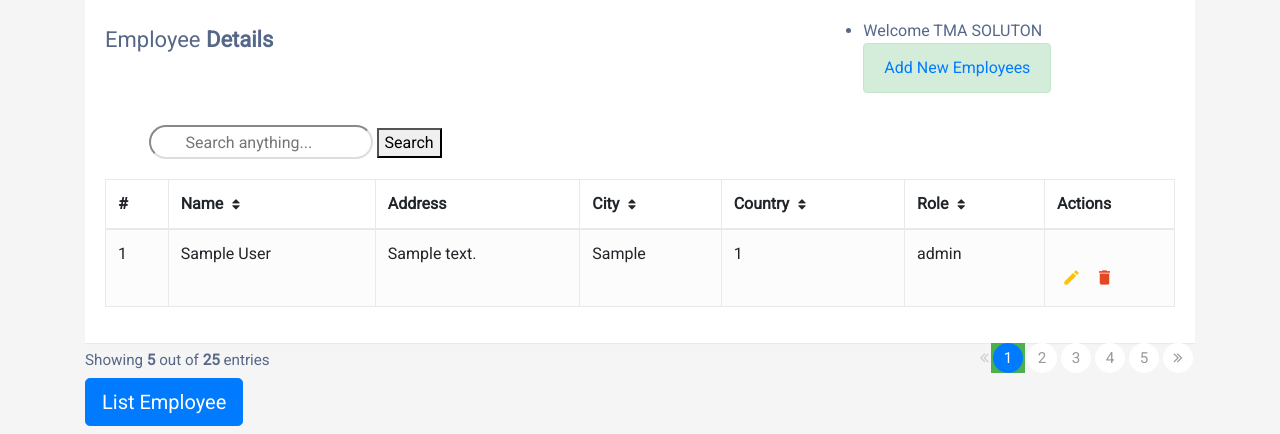
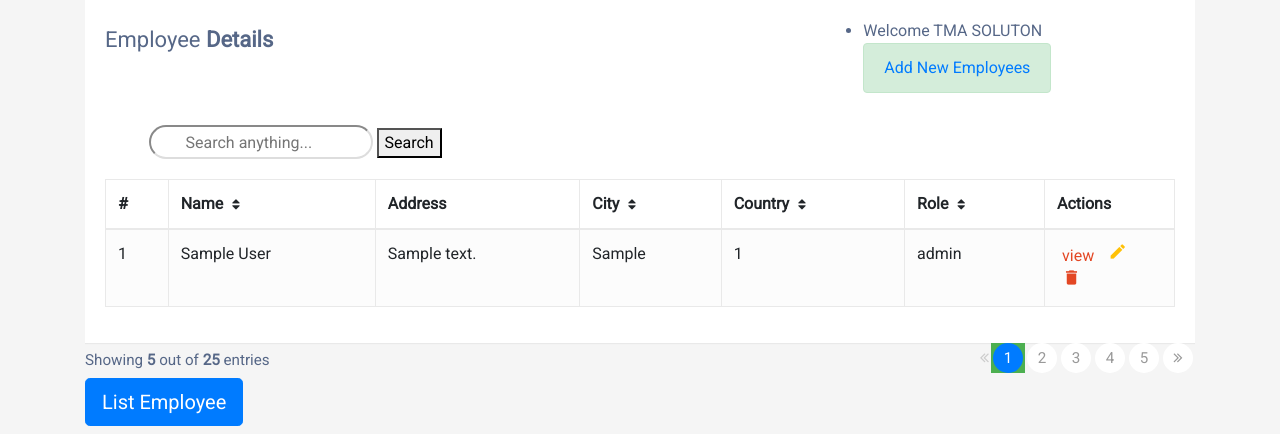
Before and after one commit to banxavi/CTSTMA, a Flask app: page /employee in a window 1280 px wide. Shown: the part 83-517 px from the top of the page. Run offline with Flask 2, Linux system fonts and the light colour scheme; tables that the repository leaves empty or names only in its code hold one stand-in row (values such as "Sample post"); parts of the project's set-up code (start-up, migrations or seed data) failed here and were passed over; some libraries are stand-ins or nearby versions.

Commit message:
First commit

```diff
--- a/templates/template.html
+++ b/templates/template.html
@@ -228,7 +228,7 @@ $(document).ready(function(){
                         <td>{{a.6}}</td>
                         <td>{{a.7}}</td>
                         <td>
-                            <a href="/view/{{a.0}}"  data-toggle="modal" data-target="#modalview{{a.0}}" class="view" title="View" ><i class="material-icons">view</i></a>
+                            <a href="/view/{{a.0}}"  data-toggle="modal" data-target="#modalview{{a.0}}" class="delete" title="View" >view</a>
                             <a href="/edit/{{a.0}}"  data-toggle="modal" data-target="#modaledit{{a.0}}" class="edit" title="Edit" ><i class="material-icons">edit</i></a>
                             <a href="/delete/{{a.0}}" class="delete" title="Delete" data-toggle="tooltip"><i class="material-icons">delete</i></a>
                         </td>
```
Also changed, not shown: req.txt (added).
